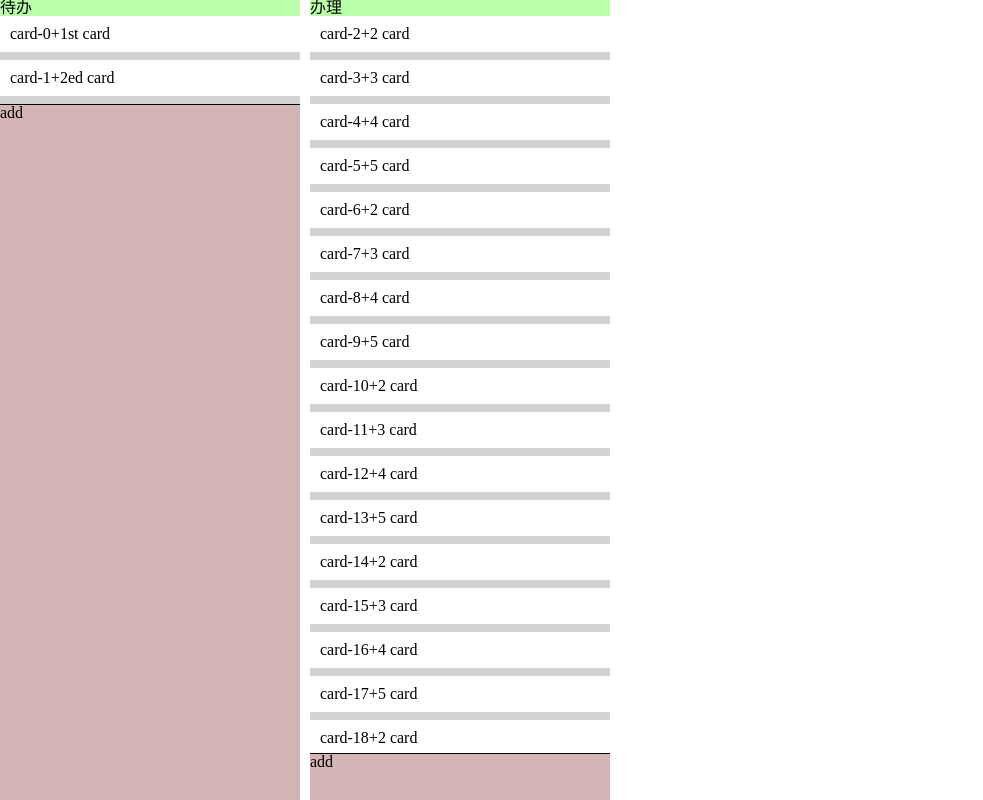
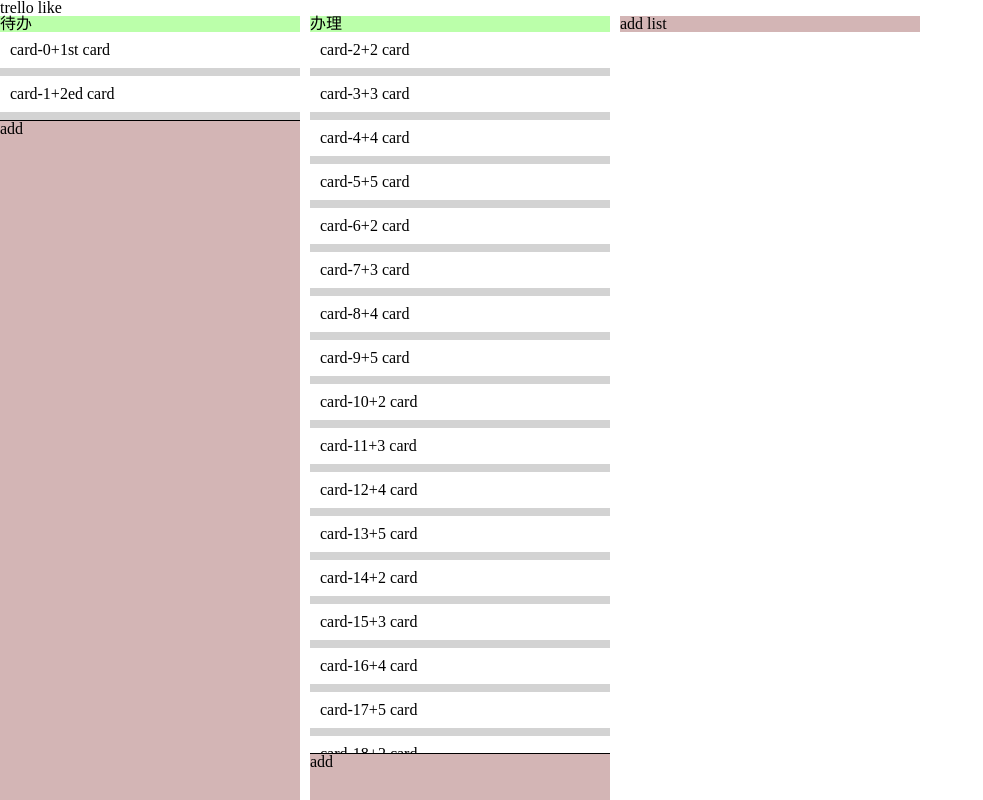
Before and after one commit to coza17/TrelloLike, a React (Vite) app: page / in a window 1280 px wide. Shown: the whole page, without its empty margins (0-983 px from the left). Built offline with nearby package versions, Linux system fonts and the light colour scheme.

Commit message:
添加列表

```diff
--- a/package.json
+++ b/package.json
@@ -9,6 +9,7 @@
     "preview": "vite preview"
   },
   "dependencies": {
+    "antd": "^4.20.6",
     "react": "^18.0.0",
     "react-beautiful-dnd": "^13.1.0",
     "react-dom": "^18.0.0",
--- /dev/null
+++ b/src/pages/Trello/components/AddList/index.module.less
@@ -0,0 +1,8 @@
+.body{
+    width: 300px;
+    margin-right: 10px;
+    flex-shrink: 0;
+    .content{
+        background-color: rgb(211, 181, 181);
+    }
+}
--- /dev/null
+++ b/src/pages/Trello/components/AddList/index.tsx
@@ -0,0 +1,43 @@
+import store from "@/models/store"
+import { Button, Input } from "antd"
+import {  useState } from "react"
+import styles from "./index.module.less"
+export default ()=>{
+    const {listIdState,setListIdState,setState,state}=store()
+    const [editState,setEditState]=useState(false)
+    const [inputState,setInputState]=useState("")
+    const handleEdit=()=>{
+        setEditState(state=>!state)
+    }
+    const handleAdd=()=>{
+        const newList=[...state]
+        newList.push({
+            title:inputState,
+            id:listIdState+1,
+            cards:[]
+        })
+        setState(newList)
+        setListIdState(id=>id+1)
+        setInputState("")
+        setEditState(false)
+
+    }
+    return(
+        <>
+            <div className={styles.body}>
+                <div className={styles.content}>
+                {
+                    editState?
+                    <div>
+                        <Input onChange={e=>setInputState(e.target.value)}/>
+                        <Button onClick={handleAdd}>添加列表</Button>
+                        <Button>X</Button>
+                    </div>
+                    :
+                    <div onClick={handleEdit}>add list</div>
+                }
+                </div>
+            </div>
+        </>
+    )
+}
--- a/src/pages/Trello/components/CardList/index.module.less
+++ b/src/pages/Trello/components/CardList/index.module.less
@@ -20,3 +20,6 @@
         }
     }
 }
+.all{
+    display: inline-block;
+}
--- a/src/pages/Trello/index.module.less
+++ b/src/pages/Trello/index.module.less
@@ -1,6 +1,12 @@
 .body{
+    flex-grow: 1;
     display: flex;
     flex-direction: row;
-    height: 100%;
+    height: 1px;//???????
     width: 100%;
 }
+.all{
+    display: flex;
+    flex-direction: column;
+    height: 100%;
+}
--- a/src/pages/Trello/index.tsx
+++ b/src/pages/Trello/index.tsx
@@ -1,5 +1,6 @@
 import store from "@/models/store";
 import { DragDropContext, Droppable } from "react-beautiful-dnd";
+import AddList from "./components/AddList";
 import CardList from "./components/CardList";
 import styles from "./index.module.less";
 export default () => {
@@ -46,6 +47,10 @@ export default () => {
     }
   };
   return (
+    <>
+    <div className={styles.all}>
+    <div>trello like</div>
+
     <DragDropContext onDragEnd={handleDragEnd}>
       <Droppable droppableId="board" direction="horizontal" type="list">
         {(provided) => {
@@ -60,11 +65,14 @@ export default () => {
                   return <CardList {...item} key={item.id} index={index} />;
                 })}
                 {provided.placeholder}
+                <AddList/>
               </div>
             </>
           );
         }}
       </Droppable>
     </DragDropContext>
+    </div>
+    </>
   );
 };
```
Also changed, not shown: 2 other files (tests, documents, lock files or other folders).
